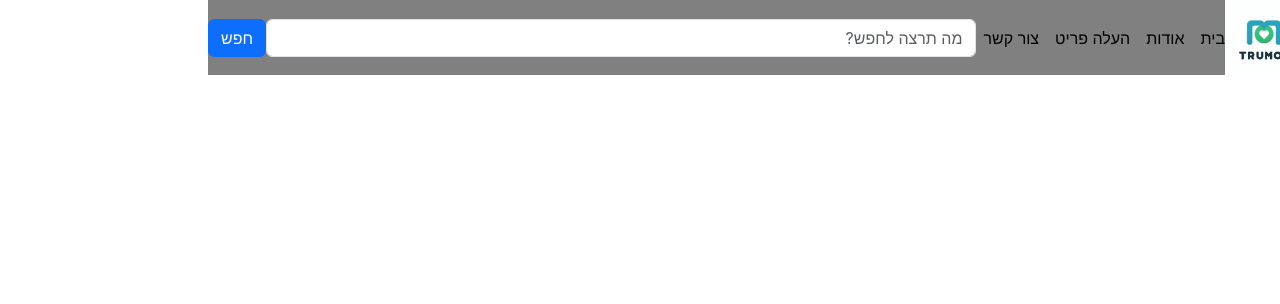
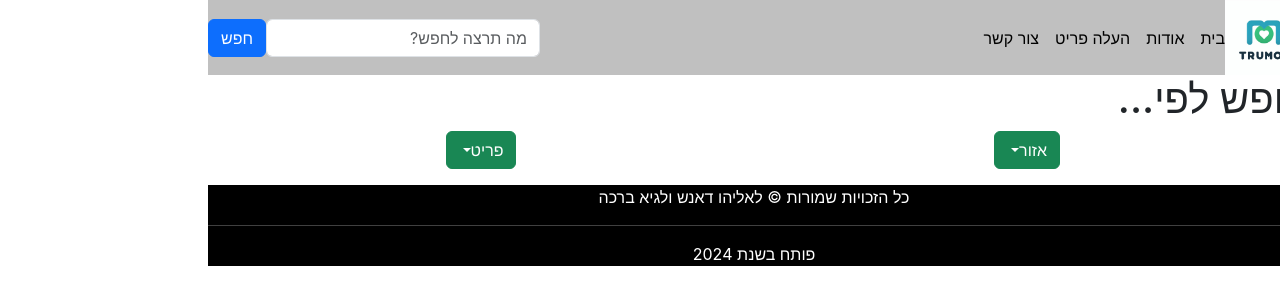
Before and after one commit to Eliahoodanesh/trumot-eliahoo-and-guy, a React (Create React App) app: page /Query in a window 1280 px wide. Shown: the top 304 px of the page. Built offline with nearby package versions, Linux system fonts and the light colour scheme.

Commit message:
more comps

```diff
--- a/src/App.css
+++ b/src/App.css
@@ -62,7 +62,7 @@
 }
 
 .custom-header{
-  background-color: grey;
+  background-color: silver;
 }
 
 .custom-link{
@@ -121,3 +121,8 @@
   display: flex;
   align-items: center;
 }
+
+footer{
+  background-color: black;
+  color: white;
+}
--- a/src/App.js
+++ b/src/App.js
@@ -9,6 +9,8 @@ import Register from './comp/Register';
 import Login from './comp/Login';
 import MyForm from './comp/MyForm';
 import Upload from './comp/Upload';
+import Query from './comp/Query';
+import Footer from './comp/Footer';
 
 
 function App() {
@@ -21,15 +23,10 @@ function App() {
           <Route path='/About' element={<About/>}/>
           <Route path='/Upload' element={<Upload/>}/>
           <Route path='/Contact' element={<Contact/>}/>
+          <Route path='/Query' element={<Query/>}/>
         </Routes>
+        <Footer/>
       </BrowserRouter>
-      {/* <BrowserRouter>
-      <Routes>
-        <Route path='/' element={<MyForm/>}></Route>
-        <Route path='/Login' element={<Login/>}></Route>
-        <Route path='/Register' element={<Register/>}></Route>
-      </Routes>
-      </BrowserRouter> */}
     </div>
   );
 }
--- /dev/null
+++ b/src/comp/Footer.js
@@ -0,0 +1,13 @@
+import React from 'react'
+
+export default function Footer() {
+  return (
+    <div className='container text-center'>
+    <footer>
+        כל הזכויות שמורות &copy; לאליהו דאנש ולגיא ברכה
+      <hr></hr>
+      פותח בשנת 2024
+      </footer>
+    </div>
+  )
+}
--- a/src/comp/Header.js
+++ b/src/comp/Header.js
@@ -2,6 +2,7 @@ import React from 'react';
 import { Link } from 'react-router-dom';
 import photo_trumot from '../img/photo_trumot.jpg';
 import '../App.css';
+import Search from './Search';
 
 export default function Header() {
   return (
@@ -17,10 +18,9 @@ export default function Header() {
           <span className="mx-2"> </span>
           <Link to="/Contact" className='custom-link'>צור קשר</Link>
         </div>
-        <form className="d-flex flex-grow-1">
-          <input className="form-control me-2 flex-grow-1" type="search" placeholder="מה תרצה לחפש?" aria-label="Search" />
-          <button className="btn btn-primary" type="submit">חפש</button>
-        </form>
+        <div className="flex-grow-1 d-flex justify-content-center justify-content-md-end"> {/* Center the Search component and align to end on medium and larger screens */}
+          <Search />
+        </div>
       </header>
     </div>
   )
--- a/src/comp/ItemDisplay.js
+++ b/src/comp/ItemDisplay.js
@@ -1,24 +1,27 @@
-import React from 'react'
+import React from 'react';
 
-export default function ItemDisplay({imageUrl}) {
+export default function ItemDisplay(props) {
+const {imageUrl, donatingUser, region, phoneNum, itemDesc, itemType} = props;
+
   return (
     <div>
       <div className='row'>
           <div className='col-md d-flex align-items-center border p-2'>
             <img src={imageUrl} className='fluid-start me-2 w-25'></img>
             <div className='container-sm'>
-              <h5>תורם</h5>
+              <h5>תורם : {donatingUser}</h5>
               <br></br>
-              <h5>אזור</h5>
+              <h5>אזור : {region}</h5>
               <br></br>
-              <h5>טלפון</h5>
+              <h5>טלפון : {phoneNum}</h5>
               <br></br>
-              <h5>תיאור פריט</h5>
+              <h5>תיאור פריט : {itemDesc}</h5>
               <br></br>
-              <h5>סוג פריט</h5>
+              <h5>סוג פריט : {itemType}</h5>
             </div>
         </div>
       </div>
+      <br></br>
     </div>
   )
 }
--- /dev/null
+++ b/src/comp/Query.js
@@ -0,0 +1,41 @@
+import React from 'react'
+import { Dropdown, FormControl, InputGroup } from 'react-bootstrap'
+
+export default function Query() {
+  return (
+    <div className='container'>
+      <h1>חפש לפי...</h1>
+      <div className='container-sm text-center'>
+        <div className='row'>
+            <div className='col-sm-6 mb-3'>
+                <Dropdown>
+                    <Dropdown.Toggle variant='success' id='dropdown-basic'>
+                        אזור
+                    </Dropdown.Toggle>
+                    <Dropdown.Menu>
+                        <Dropdown.Item>צפון</Dropdown.Item>
+                        <Dropdown.Item>מרכז</Dropdown.Item>
+                        <Dropdown.Item>דרום</Dropdown.Item>
+                    </Dropdown.Menu>
+                </Dropdown>
+            </div>
+            <div className='col-sm-6 mb-3'>
+            <Dropdown>
+                <Dropdown.Toggle variant='success' id='dropdown-basic'>
+                    פריט
+                </Dropdown.Toggle>
+                <Dropdown.Menu>
+                    <InputGroup>
+                    <FormControl
+                        placeholder='חפש לפי פריט'
+                        aria-label='search'
+                    />
+                    </InputGroup>
+                </Dropdown.Menu>
+                </Dropdown>
+            </div>
+        </div>
+      </div>
+    </div>
+  )
+}
--- /dev/null
+++ b/src/comp/Search.js
@@ -0,0 +1,13 @@
+import React from 'react';
+import { Link } from 'react-router-dom';
+
+export default function Search() {
+  return (
+    <div className="d-flex justify-content-center"> {/* Center the form horizontally */}
+      <form className="d-flex flex-grow-1">
+        <input className="form-control me-2 flex-grow-1" type="search" placeholder="מה תרצה לחפש?" aria-label="Search" />
+        <Link to="query"><button className="btn btn-primary" type="submit">חפש</button></Link>
+      </form>
+    </div>
+  );
+}
--- a/src/comp/Upload.js
+++ b/src/comp/Upload.js
@@ -42,6 +42,10 @@ export default function Upload() {
             </div>
           </div>
         </div>
+        <br></br>
+        <div className='text-center'>
+        <button type='button' class="btn btn-primary">העלה פריט</button>
+        </div>
       </div>
     </div>
   );
```
